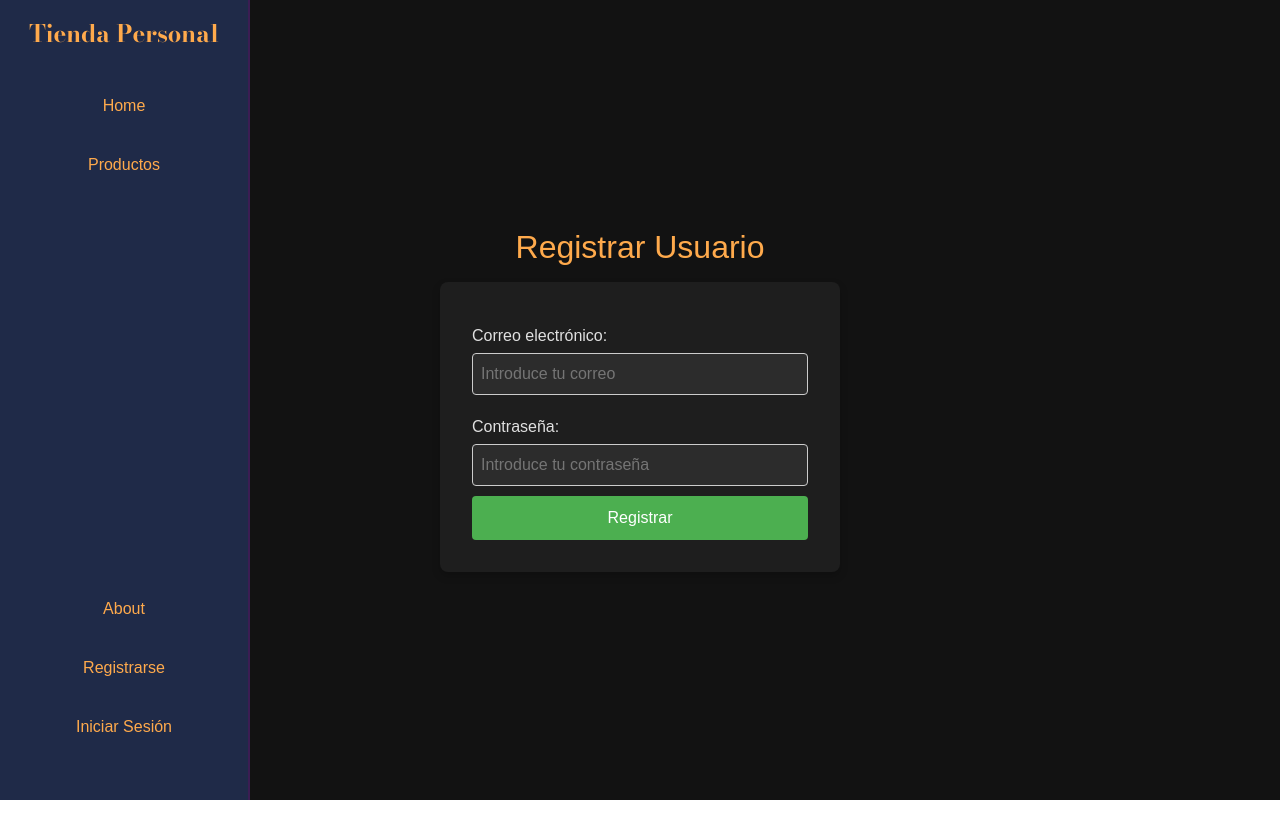
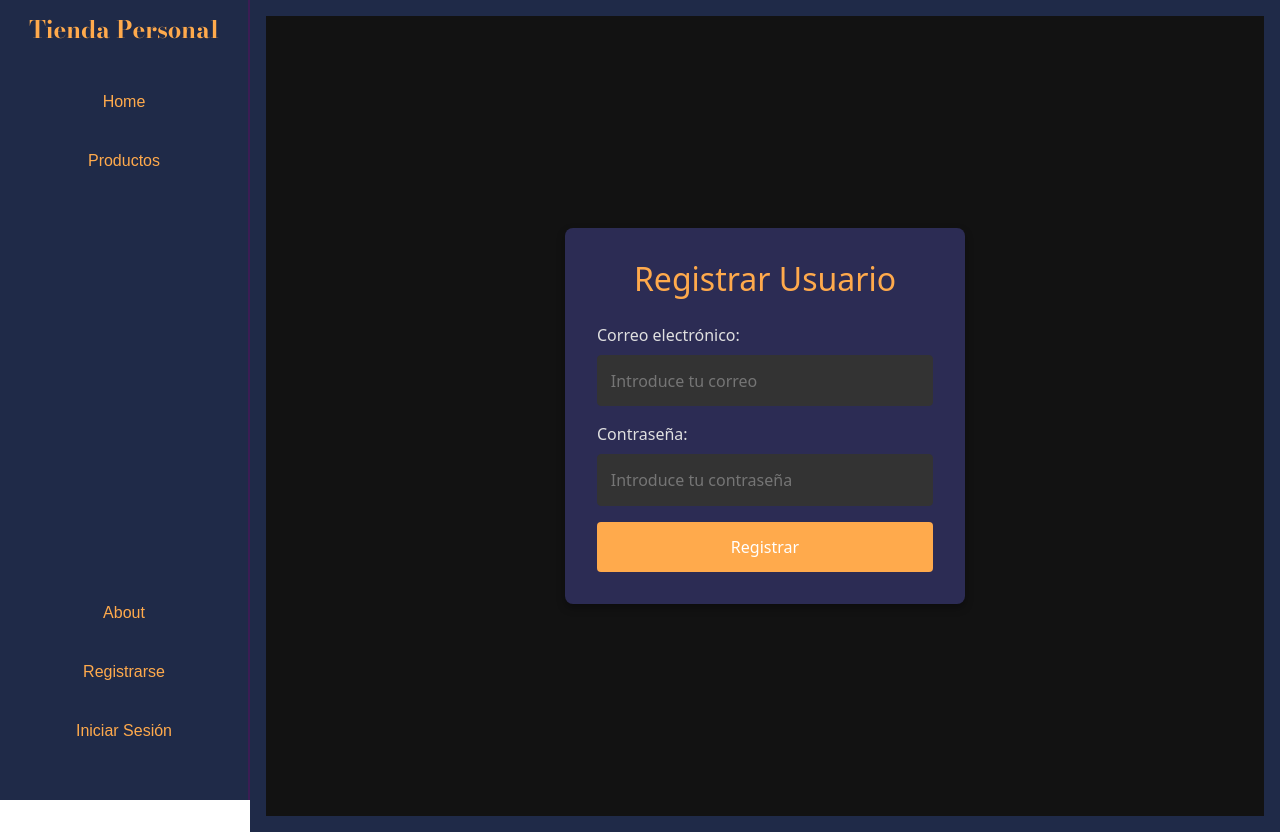
Before and after one commit to FranScagliarini/pnt2, a Vue app in the folder WebPersonal/: page /registro in a window 1280 px wide. Before the commit the page ends 800 px from the top, so only its background shows below. Built offline with nearby package versions, Linux system fonts and the light colour scheme.

Commit message:
correciones dia de entrega

```diff
--- a/WebPersonal/src/App.vue
+++ b/WebPersonal/src/App.vue
@@ -3,35 +3,42 @@ import NavBar from "./components/NavBar.vue";
 </script>
 
 <template>
-  <NavBar />
-  <RouterView />
+  <div class="app-container">
+    <div class="sidebar">
+      <NavBar />
+    </div>
+    <div class="content">
+      <RouterView />
+    </div>
+  </div>
 </template>
 
 <style scoped>
-header {
-  line-height: 1.5;
+.app-container {
+  display: flex;
+  min-height: 100vh; /* Asegura que ocupe toda la altura de la ventana */
+  overflow: hidden; /* Evita desbordamientos */
 }
 
-.logo {
-  display: block;
-  margin: 0 auto 2rem;
+.sidebar {
+  width: var(
+    --sidebar-width
+  ); /* Usa el ancho del sidebar definido en merced.css */
+  background-color: var(--background-color); /* Fondo oscuro para el sidebar */
+  color: var(--text-color); /* Color de texto desde variables globales */
+  padding: 1rem;
+  height: 100vh; /* Asegura que el sidebar ocupe toda la altura de la pantalla */
+  box-sizing: border-box; /* Incluye padding en el ancho */
 }
 
-@media (min-width: 1024px) {
-  header {
-    display: flex;
-    place-items: center;
-    padding-right: calc(var(--section-gap) / 2);
-  }
-
-  .logo {
-    margin: 0 2rem 0 0;
-  }
-
-  header .wrapper {
-    display: flex;
-    place-items: flex-start;
-    flex-wrap: wrap;
-  }
+.content {
+  flex: 1; /* Ocupa todo el espacio restante */
+  background-color: var(
+    --background-color
+  ); /* Fondo de contenido usando variable global */
+  color: var(--text-color);
+  overflow-y: auto;
+  padding: 1rem;
+  box-sizing: border-box; /* Incluye padding en el ancho */
 }
 </style>
--- a/WebPersonal/src/components/About.vue
+++ b/WebPersonal/src/components/About.vue
@@ -1,13 +1,15 @@
 <template>
   <div class="pdf-container">
+    <div class="pdf-viewer">
       <h1>Trabajo Práctico PNT</h1>
       <iframe
         v-if="pdfUrl"
         :src="pdfUrl"
         width="100%"
-      height="600px"
+        height="100%"
         frameborder="0"
       ></iframe>
+    </div>
   </div>
 </template>
 
@@ -22,23 +24,44 @@ onMounted(() => {
 </script>
 
 <style scoped>
+/* Contenedor que ocupa toda la pantalla */
 .pdf-container {
+  background-color: #121212; /* Fondo oscuro */
+  height: 100vh; /* Alto de la pantalla completa */
+  display: flex;
+  justify-content: center;
+  align-items: center;
+  color: #e0e0e0;
+  font-family: "Arial", sans-serif;
+}
+
+/* Contenedor con borde violeta tenue para el PDF */
+.pdf-viewer {
+  width: 90%; /* Ajustamos el ancho del contenedor */
+  max-width: 1200px; /* Máximo ancho */
+  height: 80vh; /* Ajustamos la altura del contenedor */
+  background-color: #2c2c54; /* Violeta tenue */
+  border-radius: 8px;
+  box-shadow: 0 4px 10px rgba(0, 0, 0, 0.2); /* Sombra suave */
+  overflow: hidden; /* Evita que el contenido se desborde */
   display: flex;
   flex-direction: column;
   justify-content: center;
-  align-items: center;
-  width: 100%;
-  height: 100vh;
-  background-color: #121212;
-  color: #e0e0e0;
-  padding: 20px;
-  font-family: "Arial", sans-serif;
+  padding: 1rem;
 }
 
+/* Título */
 h1 {
-  color: #ffaa4c;
+  color: #ffaa4c; /* Naranja para el título */
+  text-align: center;
+  margin-bottom: 1.5rem;
   font-size: 2rem;
-  text-align: center;
-  margin-bottom: 20px;
+}
+
+/* Estilo para el iframe que contiene el PDF */
+iframe {
+  border: none;
+  width: 100%; /* El iframe ocupa todo el ancho */
+  height: 100%; /* El iframe ocupa todo el alto disponible */
 }
 </style>
--- a/WebPersonal/src/components/InformeUsuarios.vue
+++ b/WebPersonal/src/components/InformeUsuarios.vue
@@ -37,20 +37,22 @@ onMounted(() => {
 </script>
 
 <style scoped>
+/* Asegura que el fondo sea continuo incluso con desplazamiento */
 .usuarios {
-  background-color: #121212; /* Fondo oscuro */
-  color: #e0e0e0;
-  height: 100vh;
+  background-color: #121212; /* Fondo negro */
+  color: #e0e0e0; /* Texto claro */
+  min-height: 100vh; /* Fondo cubre al menos la altura de la pantalla */
   display: flex;
   flex-direction: column;
   align-items: center;
   justify-content: flex-start;
   padding: 20px;
   font-family: "Arial", sans-serif;
+  overflow-y: auto; /* Permite el desplazamiento vertical */
 }
 
 h1 {
-  color: #ffaa4c;
+  color: #ffaa4c; /* Naranja tenue */
   text-align: center;
   font-size: 2rem;
   margin-bottom: 40px;
@@ -66,10 +68,11 @@ h1 {
 }
 
 .usuario {
-  background-color: #1e1e1e; /* Fondo más oscuro para las tarjetas */
+  background-color: #2c2c54; /* Violeta tenue */
   padding: 15px;
   border-radius: 8px;
   box-shadow: 0 4px 8px rgba(0, 0, 0, 0.2);
+  color: #e0e0e0; /* Texto claro */
 }
 
 .usuario-header {
@@ -89,6 +92,6 @@ h1 {
 }
 
 .usuario-details strong {
-  color: #ffaa4c; /* Color de acento */
+  color: #ffaa4c; /* Naranja tenue para resaltar */
 }
 </style>
--- a/WebPersonal/src/components/Login.vue
+++ b/WebPersonal/src/components/Login.vue
@@ -1,4 +1,5 @@
 <template>
+  <div class="login-wrapper">
     <div class="login-container">
       <h2>Iniciar Sesión</h2>
       <form @submit.prevent="onLogin">
@@ -13,6 +14,7 @@
         <button type="submit">Iniciar Sesión</button>
       </form>
       <p v-if="errorMessage" class="error">{{ errorMessage }}</p>
+    </div>
   </div>
 </template>
 
@@ -48,33 +50,31 @@ const onLogin = async () => {
 };
 </script>
 
-<style>
-body {
-  background-color: #000000;
-  margin: 0;
-  font-family: Arial, sans-serif;
-  color: var(--text-color);
-
+<style scoped>
+/* Fondo negro para la pantalla completa */
+.login-wrapper {
   display: flex;
-  justify-content: center; /* Centrado horizontal */
-  align-items: center; /* Centrado vertical */
-  height: 100vh; /* Asegura que el contenedor ocupe toda la altura de la pantalla */
+  justify-content: center;
+  align-items: center;
+  height: 100vh;
+  background-color: #121212; /* Fondo negro */
 }
 
-/* Contenedor de inicio de sesión con color violeta de la paleta */
+/* Contenedor de inicio de sesión */
 .login-container {
   max-width: 400px;
-  padding: 1rem;
-  background-color: var(--border-color); /* Violeta tenue de la paleta */
+  width: 100%;
+  padding: 2rem;
+  background-color: #2c2c54; /* Violeta tenue específico */
   border-radius: 8px;
   box-shadow: 0 4px 8px rgba(0, 0, 0, 0.3);
-  color: var(--text-color); /* Blanco para el texto */
+  color: #e0e0e0; /* Color claro para el texto */
 }
 
 h2 {
-  color: var(--accent-color); /* Naranja tenue para el título */
+  color: #ffaa4c; /* Naranja tenue para el título */
   text-align: center;
-  margin-bottom: 1rem;
+  margin-bottom: 1.5rem;
 }
 
 .form-group {
@@ -84,25 +84,24 @@ h2 {
 label {
   display: block;
   font-size: 1rem;
-  color: var(--text-color); /* Blanco para el texto de las etiquetas */
+  color: #e0e0e0;
   margin-bottom: 0.5rem;
 }
 
 input {
   width: 100%;
   padding: 0.8rem;
-  border: 1px solid var(--border-color); /* Color de borde morado tenue */
+  border: 1px solid #333333;
   border-radius: 4px;
   font-size: 1rem;
-  margin-bottom: 1rem;
-  background-color: #333333; /* Fondo oscuro para los inputs */
-  color: var(--text-color); /* Texto blanco para los inputs */
+  background-color: #333333;
+  color: #e0e0e0;
 }
 
 button {
   width: 100%;
   padding: 0.8rem;
-  background-color: var(--accent-color); /* Naranja tenue para el botón */
+  background-color: #ffaa4c; /* Naranja de acento */
   color: white;
   border: none;
   border-radius: 4px;
@@ -112,13 +111,11 @@ button {
 }
 
 button:hover {
-  background-color: var(
-    --hover-background-color
-  ); /* Morado tenue para el hover */
+  background-color: #e6952c; /* Color de fondo al hacer hover */
 }
 
 .error {
-  color: var(--error-color); /* Rojo tenue para el mensaje de error */
+  color: #ff4d4d; /* Rojo para el mensaje de error */
   font-size: 0.9rem;
   margin-top: 1rem;
   text-align: center;
--- a/WebPersonal/src/components/NavBar.vue
+++ b/WebPersonal/src/components/NavBar.vue
@@ -25,9 +25,6 @@
       </li>
       <li v-if="isAuthenticated && authStore.isAdmin">
         <RouterLink to="/admin">Admin</RouterLink>
-      </li>
-      <li v-if="isAuthenticated && authStore.isAdmin">
-        <RouterLink to="/informe">Informe</RouterLink>
       </li>
       <li v-if="isAuthenticated">
         <RouterLink to="/" @click="logout">Cerrar Sesión</RouterLink>
--- a/WebPersonal/src/components/Perfil.vue
+++ b/WebPersonal/src/components/Perfil.vue
@@ -22,39 +22,45 @@ const user = authStore.user;
 </script>
 
 <style scoped>
+/* Fondo negro para la pantalla completa */
 .perfil {
-  background-color: #121212; /* Fondo negro suave */
-  color: #e0e0e0;
+  background-color: #121212; /* Fondo negro */
   height: 100vh;
   display: flex;
   flex-direction: column;
   align-items: center;
   justify-content: center;
   font-family: "Arial", sans-serif;
+  color: #e0e0e0;
 }
 
+/* Contenedor de la información del perfil */
 .perfil-info {
-  background-color: var(--background-color);
+  background-color: #2c2c54; /* Violeta tenue */
   padding: 2rem;
   border-radius: 8px;
-  box-shadow: 0 4px 8px rgba(0, 0, 0, 0.2);
+  box-shadow: 0 4px 8px rgba(0, 0, 0, 0.3);
   width: 80%;
   max-width: 600px;
+  color: #e0e0e0;
 }
 
+/* Estilos para el título */
 h1 {
-  color: var(--accent-color);
+  color: #ffaa4c; /* Naranja tenue para el título */
+  text-align: center;
+  margin-bottom: 1.5rem;
   font-size: 2rem;
-  margin-bottom: 1rem;
 }
 
-/* Estilo para la información del usuario */
+/* Estilos para la información del usuario */
 .user-info p {
   font-size: 1.2rem;
   margin: 0.5rem 0;
+  color: #e0e0e0;
 }
 
 .user-info strong {
-  color: var(--accent-color);
+  color: #ffaa4c; /* Naranja tenue */
 }
 </style>
--- a/WebPersonal/src/components/ProductCard.vue
+++ b/WebPersonal/src/components/ProductCard.vue
@@ -21,7 +21,7 @@ const props = defineProps({
 
 <style scoped>
 .producto-card {
-  background-color: #1e1e1e;
+  background-color: #2c2c54;
   color: #e0e0e0;
   padding: 16px;
   border-radius: 8px;
--- a/WebPersonal/src/components/ProductList.vue
+++ b/WebPersonal/src/components/ProductList.vue
@@ -36,6 +36,7 @@ const agregarAlCarrito = (producto) => {
     producto.agregado = false;
   }, 1000);
 };
+
 const fetchProductos = async () => {
   try {
     const response = await axios.get("https://fakestoreapi.com/products");
@@ -53,24 +54,8 @@ onMounted(fetchProductos);
 </script>
 
 <style scoped>
-*,
-*::before,
-*::after {
-  box-sizing: border-box;
-}
-
-html,
-body {
-  margin: 0;
-  padding: 0;
-  background-color: #000;
-  height: 100%;
-  width: 100%;
-  overflow-x: hidden;
-}
-
 .productos {
-  background-color: #000;
+  background-color: #121212;
   color: #e0e0e0;
   padding: 20px;
   border-radius: 8px;
@@ -96,11 +81,12 @@ h1 {
 }
 
 .producto-item {
-  background-color: #1e1e1e;
+  background-color: #2c2c54;
   padding: 15px;
-  border-radius: 5px;
+  border-radius: 8px;
   text-align: center;
-  width: 200px;
+  width: 220px;
+  color: #e0e0e0;
 }
 
 .btn-agregar {
--- a/WebPersonal/src/components/Registro.vue
+++ b/WebPersonal/src/components/Registro.vue
@@ -1,7 +1,9 @@
 <template>
   <div class="registro">
-    <h1>Registrar Usuario</h1>
+    <div class="login-container">
+      <h2>Registrar Usuario</h2>
       <form @submit.prevent="registrarUsuario">
+        <div class="form-group">
           <label for="correo">Correo electrónico:</label>
           <input
             type="email"
@@ -10,7 +12,9 @@
             placeholder="Introduce tu correo"
             required
           />
+        </div>
 
+        <div class="form-group">
           <label for="password">Contraseña:</label>
           <input
             type="password"
@@ -19,11 +23,13 @@
             placeholder="Introduce tu contraseña"
             required
           />
+        </div>
 
         <button type="submit">Registrar</button>
       </form>
 
       <p v-if="mensaje" :class="{ error: error }">{{ mensaje }}</p>
+    </div>
   </div>
 </template>
 
@@ -52,67 +58,73 @@ const registrarUsuario = async () => {
 </script>
 
 <style scoped>
+/* Fondo negro para la pantalla completa */
 .registro {
-  background-color: #121212;
-  color: #e0e0e0;
+  background-color: #121212; /* Fondo negro */
   height: 100vh;
   display: flex;
-  flex-direction: column;
+  justify-content: center;
   align-items: center;
-  justify-content: center;
-  font-family: "Arial", sans-serif;
 }
 
-form {
-  background-color: #1e1e1e;
+/* Contenedor de registro */
+.login-container {
+  max-width: 400px;
+  width: 100%;
   padding: 2rem;
+  background-color: #2c2c54; /* Violeta tenue */
   border-radius: 8px;
-  box-shadow: 0 4px 8px rgba(0, 0, 0, 0.2);
-  width: 80%;
-  max-width: 400px;
+  box-shadow: 0 4px 8px rgba(0, 0, 0, 0.3);
+  color: #e0e0e0; /* Color claro para el texto */
 }
 
-h1 {
-  color: #ffaa4c; /* Color de acento */
-  font-size: 2rem;
+h2 {
+  color: #ffaa4c; /* Naranja tenue para el título */
+  text-align: center;
+  margin-bottom: 1.5rem;
+}
+
+.form-group {
   margin-bottom: 1rem;
-  text-align: center;
 }
 
 label {
   display: block;
-  margin: 10px 0 5px;
+  font-size: 1rem;
   color: #e0e0e0;
+  margin-bottom: 0.5rem;
 }
 
 input {
   width: 100%;
-  padding: 8px;
-  margin-bottom: 10px;
-  border: 1px solid #ccc;
+  padding: 0.8rem;
+  border: 1px solid #333333;
   border-radius: 4px;
-  background-color: #2c2c2c;
+  font-size: 1rem;
+  background-color: #333333;
   color: #e0e0e0;
 }
 
 button {
   width: 100%;
-  padding: 10px;
-  background-color: #4caf50;
+  padding: 0.8rem;
+  background-color: #ffaa4c; /* Naranja de acento */
   color: white;
   border: none;
   border-radius: 4px;
+  font-size: 1rem;
   cursor: pointer;
-  font-size: 1rem;
+  transition: background-color 0.3s ease;
 }
 
 button:hover {
-  background-color: #45a049;
+  background-color: #e6952c; /* Color de fondo al hacer hover */
 }
 
 .error {
-  color: red;
+  color: #ff4d4d; /* Rojo para el mensaje de error */
+  font-size: 0.9rem;
+  margin-top: 1rem;
   text-align: center;
-  margin-top: 10px;
 }
 </style>
--- a/WebPersonal/src/router/index.js
+++ b/WebPersonal/src/router/index.js
@@ -11,12 +11,8 @@ const routes = [
   { path: "/about", component: () => import("../components/About.vue") },
   { path: "/perfil", component: () => import("../components/Perfil.vue") },
   {
-    path: "/informe",
-    component: () => import("../components/InformeUsuarios.vue"),
-  },
-  {
     path: "/admin",
-    component: () => import("../components/AdminDashboard.vue"),
+    component: () => import("../views/AdminView.vue"),
     meta: { requiresAdmin: true },
   },
   { path: "/registro", component: () => import("../components/Registro.vue") },
--- /dev/null
+++ b/WebPersonal/src/views/AdminView.vue
@@ -0,0 +1,114 @@
+<template>
+  <div class="admin-panel">
+    <!-- Contenedor principal con todo unido -->
+    <div class="content-container">
+      <!-- Barra de botones arriba -->
+      <div class="button-bar">
+        <button @click="mostrarDashboard" class="btn-dashboard">
+          Dashboard
+        </button>
+        <button @click="mostrarInformes" class="btn-informes">Informes</button>
+      </div>
+
+      <!-- Contenido desplegable debajo de los botones -->
+      <div class="contenido">
+        <div v-if="mostrarContenido.dashboard">
+          <AdminDashboard />
+        </div>
+        <div v-if="mostrarContenido.informes">
+          <InformesUsuarios />
+        </div>
+      </div>
+    </div>
+  </div>
+</template>
+
+<script setup>
+import { ref } from "vue";
+import AdminDashboard from "../components/AdminDashboard.vue";
+import InformesUsuarios from "../components/InformeUsuarios.vue";
+
+// Variables para controlar qué componente se debe mostrar
+const mostrarContenido = ref({
+  dashboard: false,
+  informes: false,
+});
+
+// Funciones para manejar la visibilidad de los componentes
+const mostrarDashboard = () => {
+  mostrarContenido.value.dashboard = true;
+  mostrarContenido.value.informes = false;
+};
+
+const mostrarInformes = () => {
+  mostrarContenido.value.informes = true;
+  mostrarContenido.value.dashboard = false;
+};
+</script>
+
+<style scoped>
+/* Fondo general para el panel de administración */
+.admin-panel {
+  background-color: #121212; /* Fondo negro */
+  min-height: 100vh; /* Asegura que el fondo cubra toda la pantalla */
+  display: flex;
+  justify-content: center;
+  align-items: flex-start; /* Alineación al inicio para que los botones queden arriba */
+  padding: 1rem;
+}
+
+/* Contenedor que agrupa botones y contenido */
+.content-container {
+  width: 100%;
+  max-width: 1200px; /* Ancho máximo para el contenedor */
+  background-color: #2c2c54; /* Fondo gris-violeta suave */
+  border-radius: 12px; /* Bordes redondeados para el contenedor */
+  box-shadow: 0 4px 8px rgba(0, 0, 0, 0.3);
+  color: #e0e0e0; /* Texto claro */
+  display: flex;
+  flex-direction: column;
+  gap: 2rem; /* Espacio entre los elementos */
+  padding: 2rem;
+}
+
+/* Barra de botones arriba */
+.button-bar {
+  display: flex;
+  justify-content: space-around;
+  gap: 1rem;
+  margin-bottom: 2rem; /* Separación entre los botones y el contenido */
+}
+
+button {
+  padding: 1rem 2rem;
+  background-color: #000000; /* Botones negros */
+  color: white;
+  border: none;
+  border-radius: 12px; /* Bordes redondeados */
+  font-size: 1.25rem;
+  cursor: pointer;
+  transition: background-color 0.3s ease;
+  width: 45%;
+  max-width: 200px;
+}
+
+button:hover {
+  background-color: #333333; /* Gris oscuro al hacer hover */
+}
+
+/* Contenedor para el contenido de los componentes */
+.contenido {
+  flex: 1;
+  width: 100%;
+  padding: 2rem;
+  background-color: #333333; /* Fondo oscuro para los componentes */
+  border-radius: 12px; /* Bordes redondeados */
+  box-shadow: 0 4px 8px rgba(0, 0, 0, 0.3);
+}
+
+h2 {
+  color: #8e8e8e; /* Gris suave */
+  text-align: center;
+  margin-bottom: 1.5rem;
+}
+</style>
```
Also changed, not shown: WebPersonal/index.html (+4 -4 lines). Lines whose indentation alone changed are shown as unchanged.
